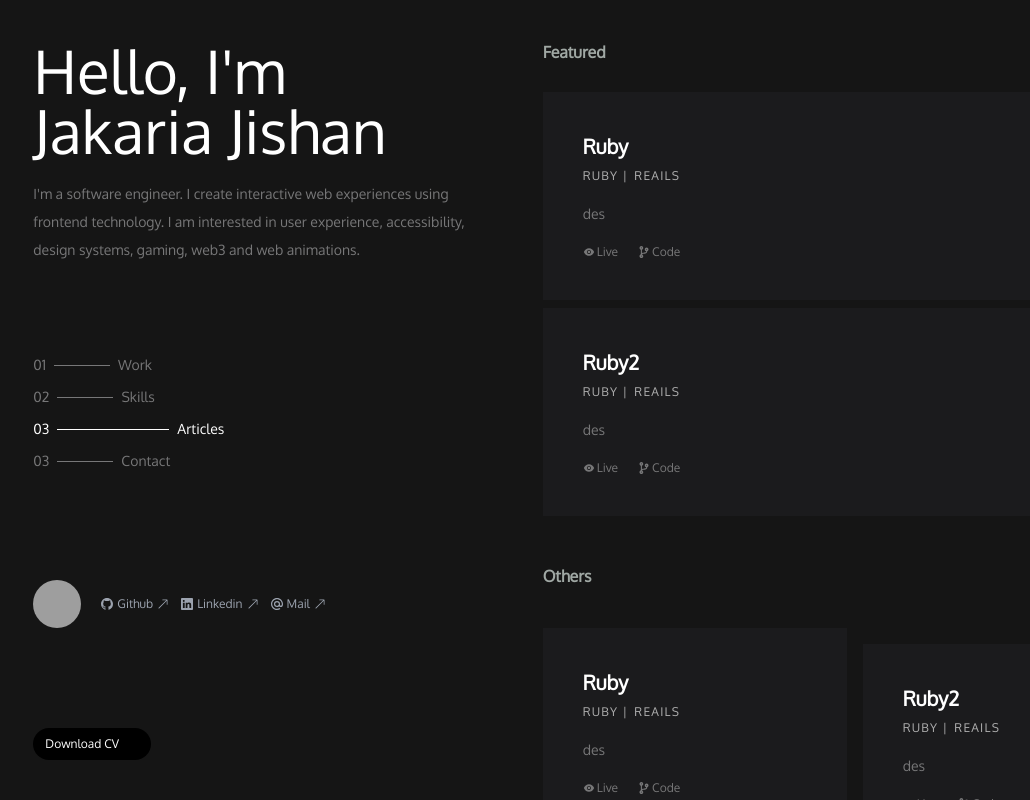
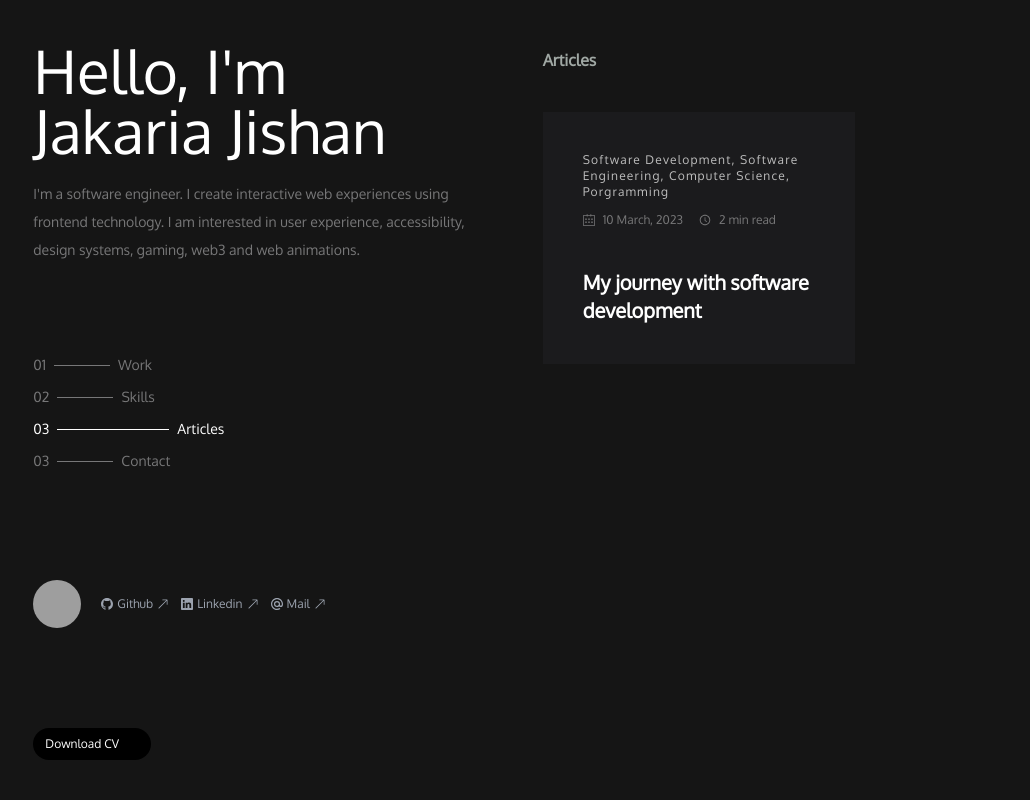
Before and after one commit to JakariaJishan/Portfolio2.1, a React (Create React App) app: page /articles in a window 1280 px wide. Shown: the whole page, without its empty margins (20-1050 px from the left). Built offline with nearby package versions, Linux system fonts and the light colour scheme; grey boxes are pictures that could not be loaded; some icons are missing.

Commit message:
Implement Article page

```diff
--- a/src/components/article/Article.js
+++ b/src/components/article/Article.js
@@ -1,12 +1,12 @@
 import React from "react";
-import MainBar from "../mainHome/MainBar";
 import { Sidebar } from "../sidebar/Sidebar";
+import MainArticle from "./MainArticle";
 
 const Article = () => {
   return (
     <div className="flex">
       <Sidebar />
-      <MainBar />
+      <MainArticle />
     </div>
   );
 };
--- /dev/null
+++ b/src/components/article/ArticleList.js
@@ -0,0 +1,29 @@
+import React from "react";
+import { AiOutlineClockCircle } from "react-icons/ai";
+import { SlCalender } from "react-icons/sl";
+import { Link } from "react-router-dom";
+export const ArticleList = () => {
+  return (
+    <div className="mx-10 my-2">
+      <h5 className="text-[#A0A8A4] font-bold text-md pt-10 pb-5  bg-[#151515] sticky top-0 z-50">
+        Articles
+      </h5>
+      <Link to='https://medium.com/@jakariajishan006/my-journey-with-software-development-eb08b2022036' className=" grid grid-cols-2 mt-5" target='_blank'>
+        <div className="p-10  bg-[#1B1B1D] transition ease-out hover:-translate-y-1 hover:scale-110  duration-300 hover:z-10">
+          <h5 className="text-xs text-[#BEBEBE] tracking-widest">
+            Software Development, Software Engineering, Computer Science,
+            Porgramming
+          </h5>
+          <div className="my-3 flex items-center text-xs  gap-2 text-[#777778]">
+            <SlCalender />
+            <p className=" mr-2">10 March, 2023</p>
+            <AiOutlineClockCircle />
+            <p className="">2 min read</p>
+          </div>
+          <h2 className="text-xl font-semibold mt-10">My journey with software development</h2>
+        </div>
+        <div></div>
+      </Link>
+    </div>
+  );
+};
--- /dev/null
+++ b/src/components/article/MainArticle.js
@@ -0,0 +1,14 @@
+import React from 'react'
+import { ArticleList } from './ArticleList'
+
+const MainArticle = () => {
+  return (
+    <div className=" w-3/5">
+      <div className="overflow-scroll no-scrollbar h-screen">
+        <ArticleList />
+      </div>
+    </div>
+  )
+}
+
+export default MainArticle
--- a/src/components/sidebar/NavigateLink.js
+++ b/src/components/sidebar/NavigateLink.js
@@ -1,21 +1,27 @@
 import React from "react";
-import { NavLink, useLocation } from "react-router-dom";
+import { Link, useLocation } from "react-router-dom";
 
 const NavigateLink = ({ link }) => {
-    const location = useLocation()
-    const isActive = location.pathname === link.path
+  const location = useLocation();
+  const isActive = location.pathname === link.path;
   return (
     <div className="inline-block group">
-      <NavLink
+      <Link
         to={link.path}
-        className={`${isActive? 'text-white':'text-[#777778]'} group-hover:text-white`}
+        className={`${
+          isActive ? "text-white" : "text-[#777778]"
+        } group-hover:text-white`}
       >
         <div className="flex items-center text-sm">
           <p>{link.serial}</p>
-          <hr className={` transition-width ease-out mx-2 w-14 hover:w-28 group-hover:w-28 group-hover:bg-white  ${isActive ? 'bg-white w-28' : 'bg-[#777778]'} border-0 h-px duration-300 `} />
+          <hr
+            className={` transition-width ease-out mx-2 w-14 hover:w-28 group-hover:w-28 group-hover:bg-white  ${
+              isActive ? "bg-white w-28" : "bg-[#777778]"
+            } border-0 h-px duration-300 `}
+          />
           <p>{link.linkName}</p>
         </div>
-      </NavLink>
+      </Link>
     </div>
   );
 };
--- a/src/components/sidebar/Profile.js
+++ b/src/components/sidebar/Profile.js
@@ -14,6 +14,7 @@ export const Profile = () => {
         <div>
           <Link
             to="https://github.com/JakariaJishan"
+            target="_blank"
             className="flex items-center gap-1 group text-gray-400 hover:text-white"
           >
             <BsGithub />
@@ -24,6 +25,7 @@ export const Profile = () => {
         <div>
           <Link
             to="https://www.linkedin.com/in/jakariajishan/"
+            target="_blank"
             className="flex items-center gap-1 group text-gray-400 hover:text-white"
           >
             <BsLinkedin />
@@ -38,6 +40,7 @@ export const Profile = () => {
               window.location.href = "mailto:no-reply@example.com";
               e.preventDefault();
             }}
+            target="_blank"
             className="flex items-center gap-1 group text-gray-400 hover:text-white"
           >
             <SiMaildotru />
```
Also changed, not shown: src/components/skills/SkillsList.js (+0 -8 lines).
